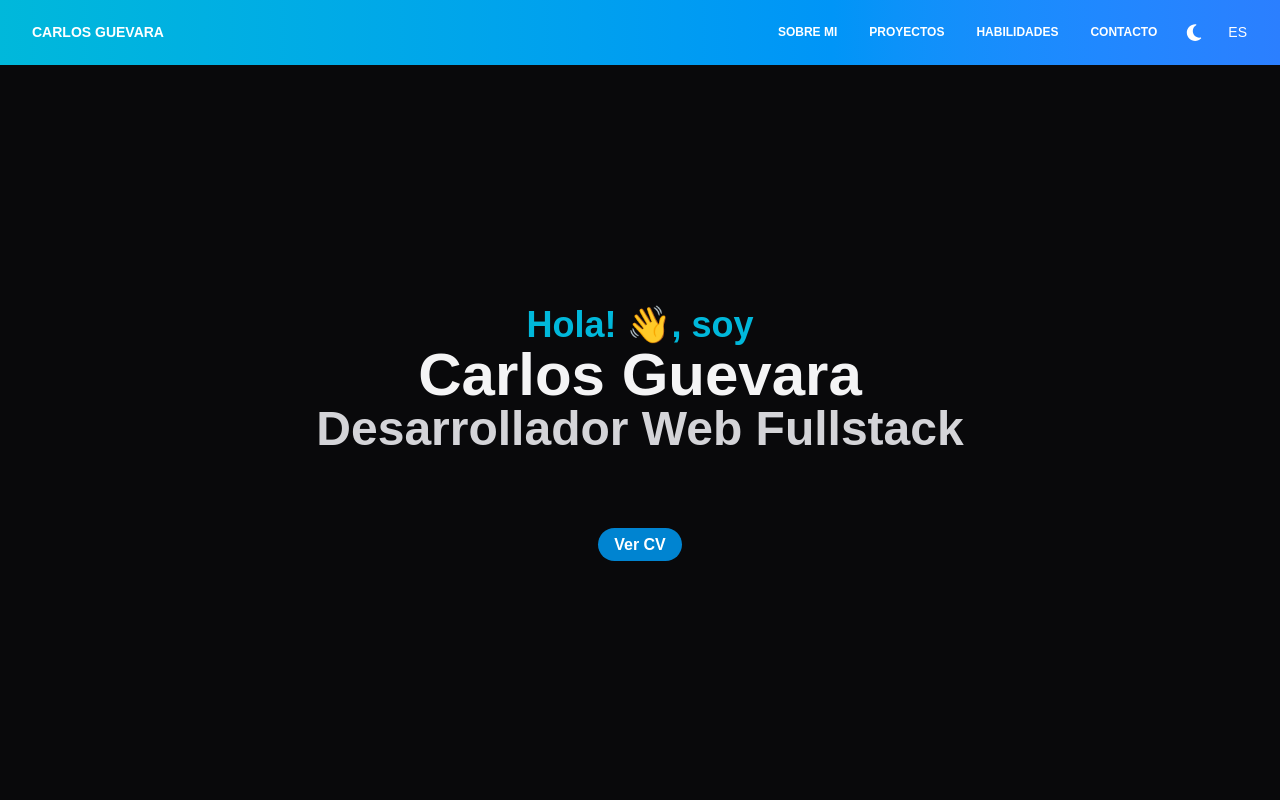
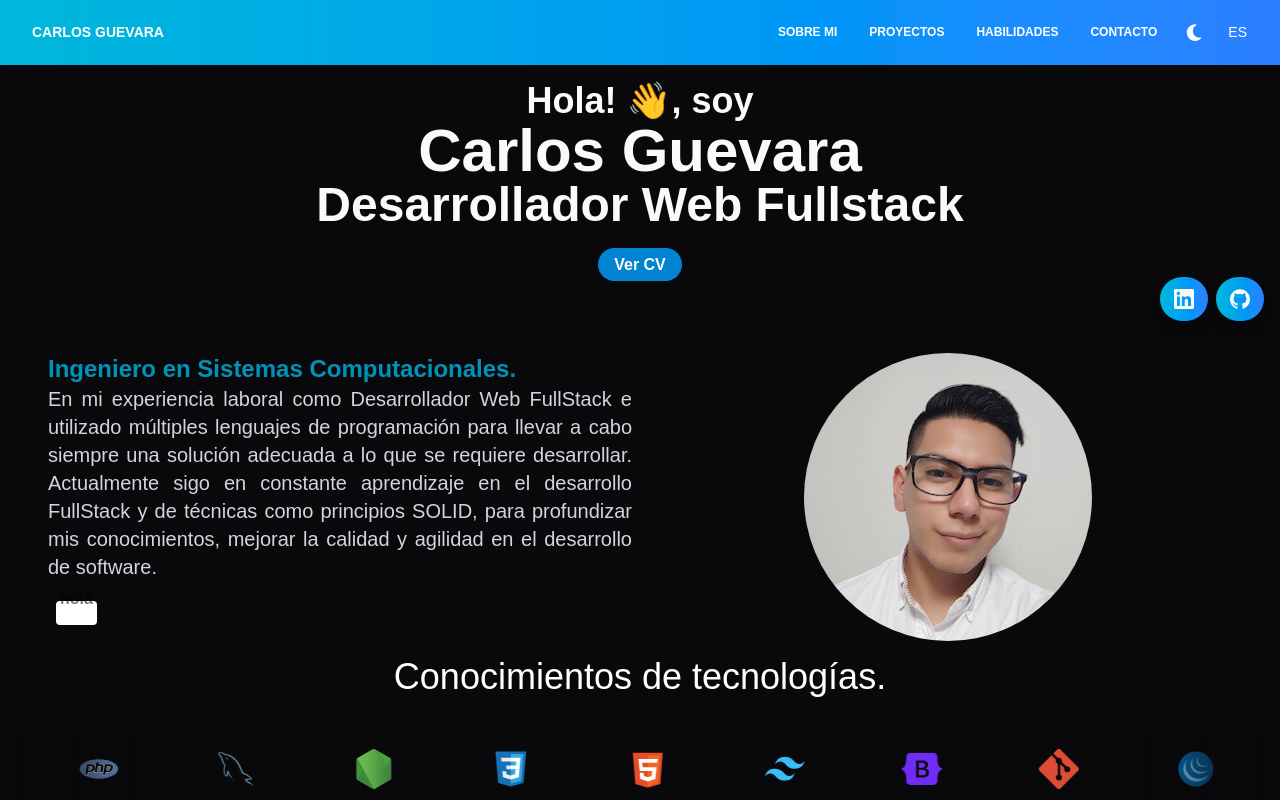
Before and after one commit to jcguv117/rct-portafolio-v2, a React (Vite) app: page / in a window 1280 px wide. Shown: the top 800 px of the page. Built offline with nearby package versions, Linux system fonts and the light colour scheme.

Commit message:
Refactor test layout and components

```diff
--- a/src/app/About.tsx
+++ b/src/app/About.tsx
@@ -6,7 +6,7 @@ export const About = () => {
 
 
   return (
-    <section id="about" className="container mx-auto my-4 py-[15rem]">
+    <section id="about" className="container mx-auto">
       <div className="container px-8 grid grid-cols-1 md:grid-cols-2 gap-4">
         <div className="ml-4 col-span-1">
           <div>
@@ -21,7 +21,9 @@ export const About = () => {
               />
           </div>
         </div>
-
+        <div className="flex justify-center">
+          <img className="rounded-full" src="/images/profile.jpg"/>
+        </div>
       </div>
     </section>
   )
--- a/src/app/Home.tsx
+++ b/src/app/Home.tsx
@@ -1,22 +1,24 @@
 import { useTranslation } from "react-i18next"
+import { SocialMedia } from "./components/SocialMedia";
 
 export const Home = () => {
   const { t } = useTranslation();
 
   return (
-    <section id="home" className="container text-center mx-auto my-4 mt-0 pt-[15rem] pb-[20rem] font-bold">
-      <h3 className="text-cyan-500 text-2xl sm:text-4xl">
+    <section id="home" className="container text-center mx-auto my-4 font-bold">
+      <h3 className="text-primary text-2xl sm:text-4xl">
         {t("Home.title")}
       </h3>
-      <h1 className="text-zinc-100 text-4xl sm:text-6xl">Carlos Guevara</h1>
-      <h2 className="text-zinc-300 text-3xl sm:text-5xl">
+      <h1 className="text-primary text-4xl sm:text-6xl">Carlos Guevara</h1>
+      <h2 className="text-primary text-3xl sm:text-5xl">
         {t("Home.subtitle")}
       </h2>
-      <div className="m-4 pt-[4rem]">
+      <div className="m-4 pt-2">
             <a href="" target="_blank" rel="noreferrer"
               className="bg-sky-600 hover:bg-cyan-700 text-white py-2 px-4 rounded-full cursor-pointer">
               Ver CV
             </a>
+            <SocialMedia />
       </div>
     </section>
   )
--- a/src/app/Projects.tsx
+++ b/src/app/Projects.tsx
@@ -11,7 +11,7 @@ export const Projects = () => {
   const [visible, setVisible] = useState(Array(projects.length).fill(true));
 
   return (
-    <section id="projects" className="container mx-auto text-gray-400 body-font pt-[10rem] pb-[10rem]">
+    <section id="projects" className="container mx-auto text-gray-400 body-font">
       <div>
           <h1 className="text-center md:text-4xl text-2xl font-medium title-font mb-4 text-white">
             Aplicaciones que he construido
--- a/src/app/layouts/PortafolioLayout.tsx
+++ b/src/app/layouts/PortafolioLayout.tsx
@@ -12,9 +12,9 @@ export const PortafolioLayout = () => {
         <Navbar/>
         <Home/>
         <About/>
+        <Skills />
         <Projects/>
-        <Skills />
-        <Contact />
+        {/* <Contact /> */}
         <Footer />
     </>
   )
```
